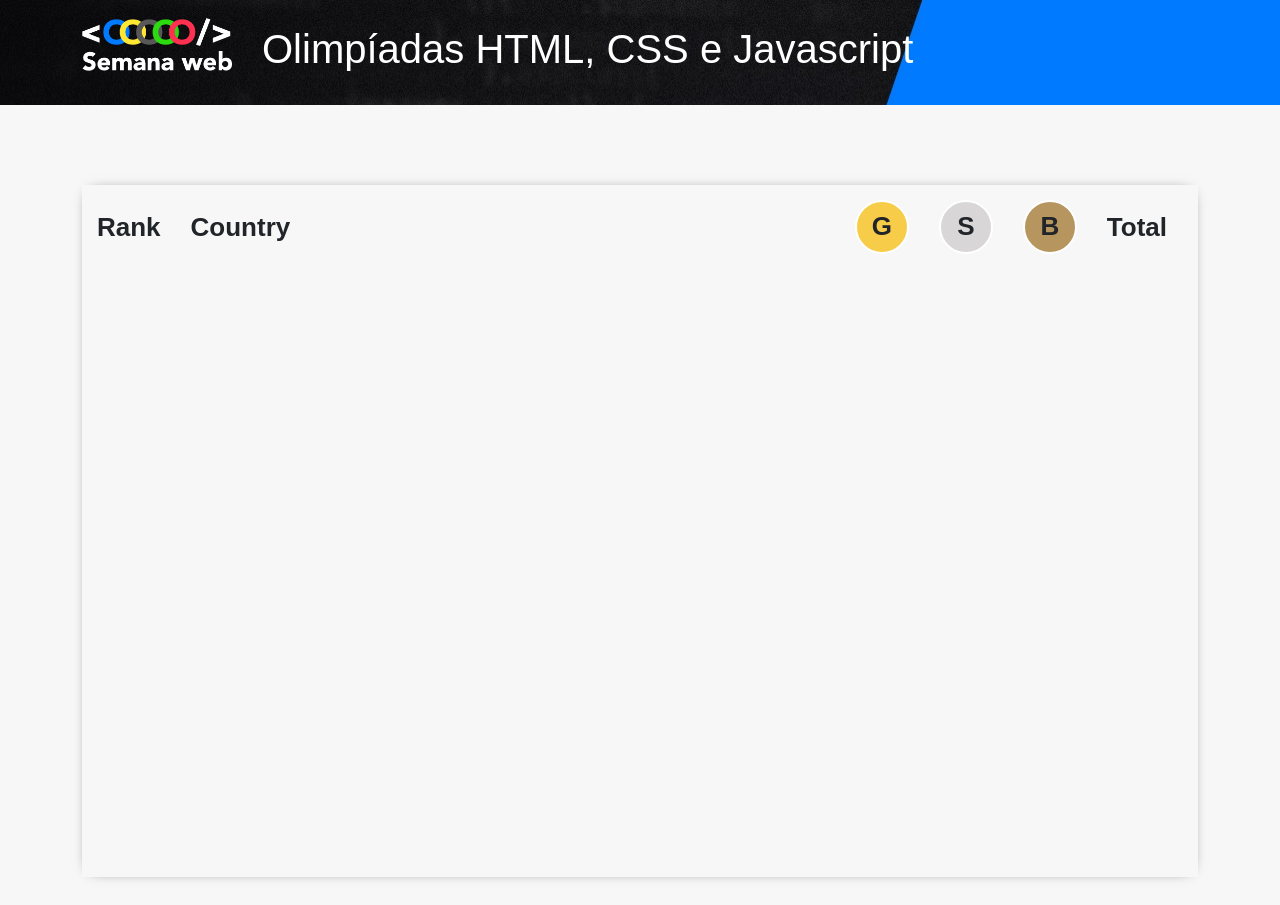
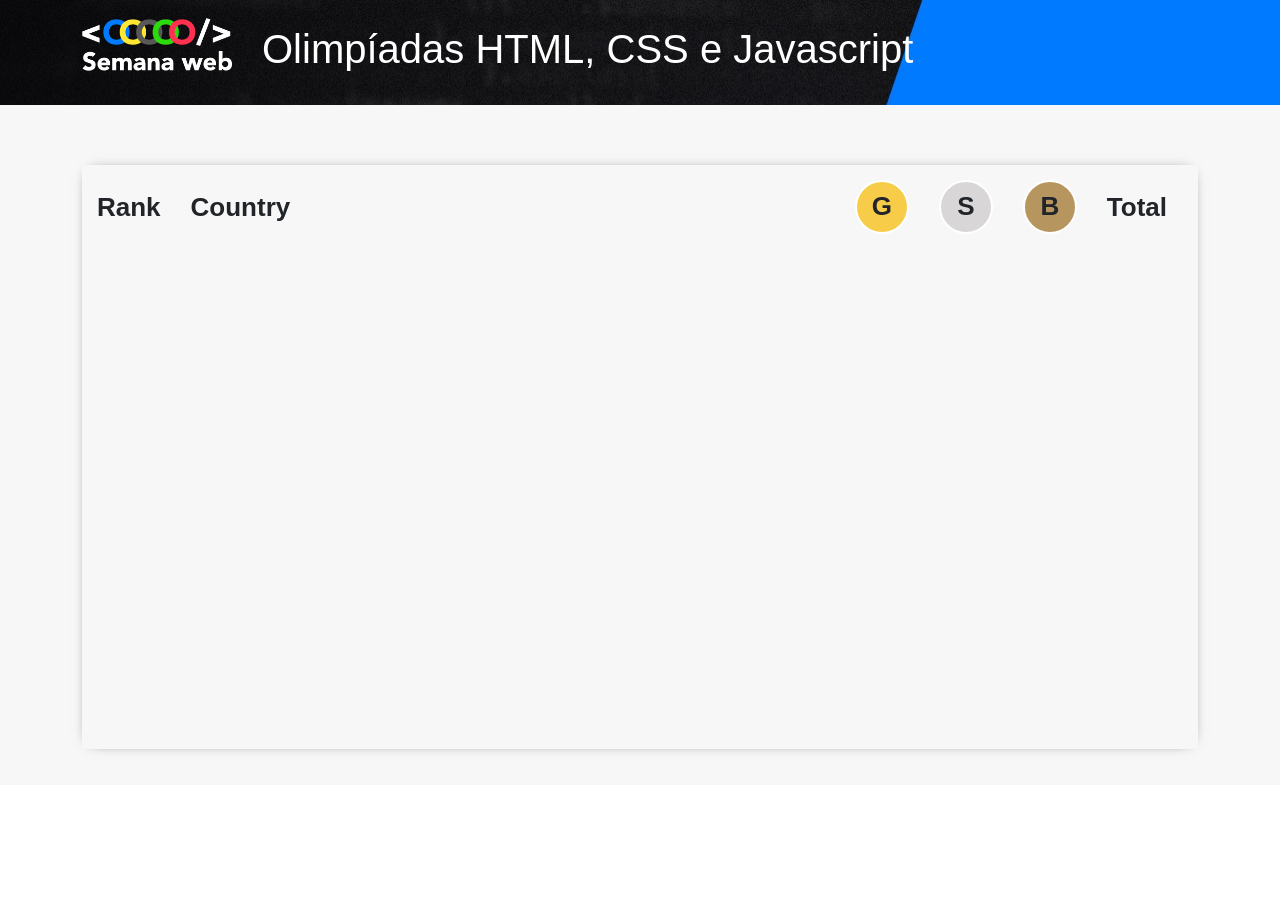
Before and after one commit to ReaperClown/olympic-medals-original, a plain HTML site: page index.html in a window 1280 px wide. After the commit the page ends 800 px from the top, so only its background shows below. Drawn offline with nearby package versions, Linux system fonts and the light colour scheme; no server answers.

Commit message:
Update style.css

```diff
--- a/css/style.css
+++ b/css/style.css
@@ -37,10 +37,6 @@ small {
   width: 100%;
   max-width: 1200px;
   margin: 0 auto;
-}
-
-.content {
-  max-height: 692px;
 }
 
 .linha {
@@ -86,8 +82,8 @@ body > header .linha .coluna h1 {
 /* MAIN */
 main {
   background-color: #f7f7f7;
-  height: 100vh;
-  padding-top: 80px;
+  height: 85vh;
+  padding-top: 60px;
 }
 main .container {
 }
@@ -196,3 +192,6 @@ main article section .linha .total {
 }
 main article section .linha .total span {
 }
+.quadro-medalhas {
+  height: 500px;
+}
```
